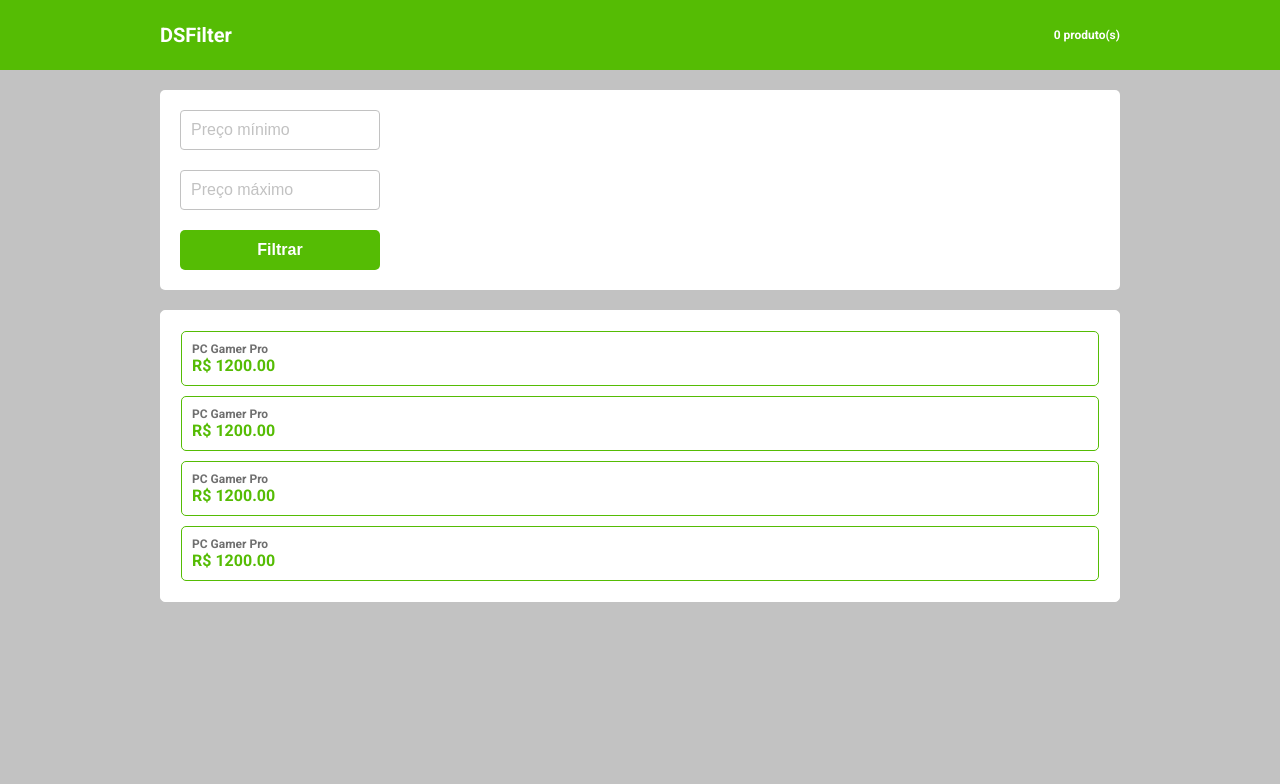
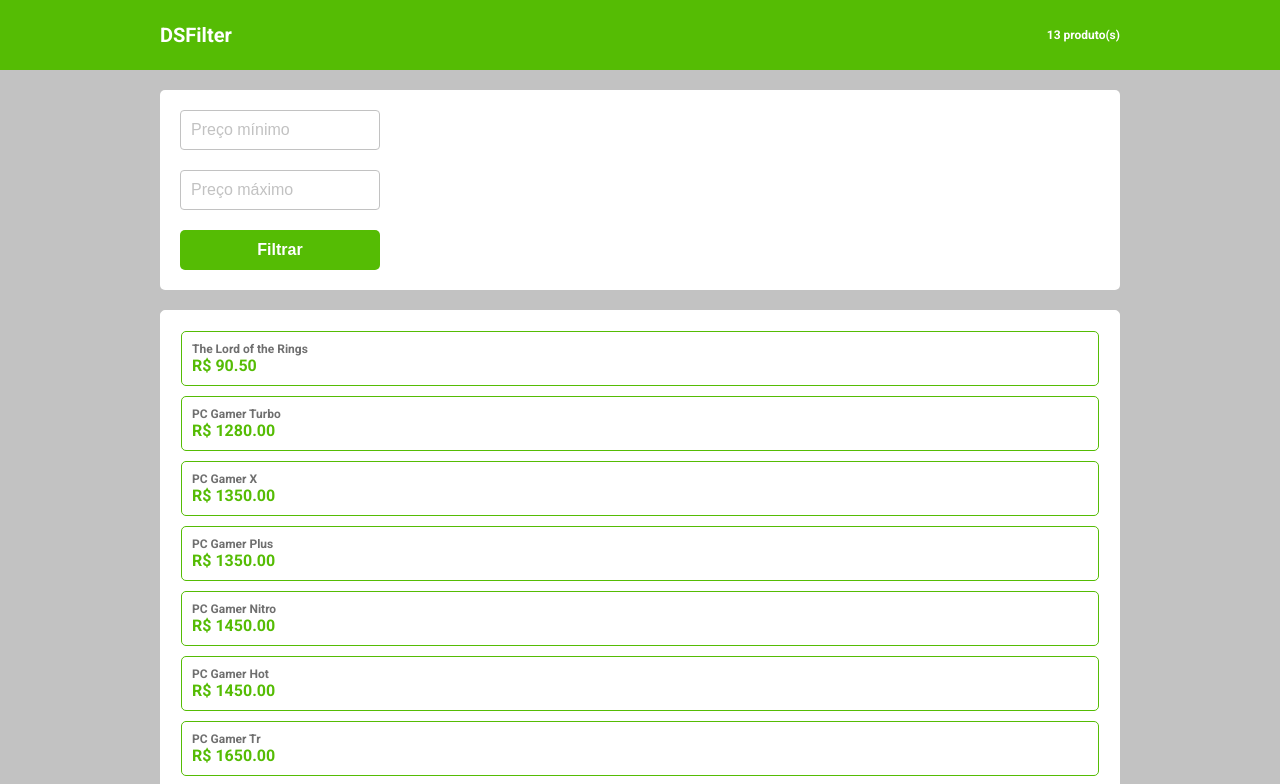
Before and after one commit to elderbr/DSFilter, a React (Vite) app: page / in a window 1280 px wide. Shown: the top 784 px of the page. Built offline with nearby package versions, Linux system fonts and the light colour scheme.

Commit message:
Criado a busca pelo o valor

```diff
--- a/src/App.tsx
+++ b/src/App.tsx
@@ -1,13 +1,25 @@
+import { useState } from "react";
 import Filter from "./components/Filter";
 import Listing from "./components/Listing";
 import Menu from "./components/Menu";
+import { Prices } from "./models/Prices";
+import { ContextPrice } from "./utils/context-price";
+import { ProductDTO } from "./models/ProductDTO";
+import { ContextProducts } from "./utils/context-product";
 
 export default function App() {
+  const [contextPrices, setContextPrices] = useState<Prices>({} as Prices);
+  const [contextProducts, setContextProducts] = useState<ProductDTO[]>(
+    {} as ProductDTO[]
+  );
+
   return (
-    <>
-      <Menu />
-      <Filter />
-      <Listing />
-    </>
+    <ContextPrice.Provider value={{ contextPrices, setContextPrices }}>
+      <ContextProducts.Provider value={{ contextProducts, setContextProducts }}>
+        <Menu />
+        <Filter />
+        <Listing />
+      </ContextProducts.Provider>
+    </ContextPrice.Provider>
   );
 }
--- a/src/components/Filter/index.tsx
+++ b/src/components/Filter/index.tsx
@@ -1,12 +1,45 @@
+import { useContext, useState } from "react";
+import { Prices } from "../../models/Prices";
+import { ContextPrice } from "../../utils/context-price";
 import "./styles.css";
 
 export default function Filter() {
+  const [price, setPrice] = useState<Prices>({});
+  const { setContextPrices } = useContext(ContextPrice);
+
+  function handlePrice(event: React.ChangeEvent<HTMLInputElement>) {
+    const name = event.target.name;
+    const value = event.target.value;
+    setPrice({ ...price, [name]: value });
+  }
+
+  function handleForm(event: React.ChangeEvent<HTMLFormElement>) {
+    event.preventDefault();
+    setContextPrices(price);
+  }
+
   return (
     <div className="container">
-      <form className="dsf-filter">
-        <input type="text" className="dsf-filter-input value-min" placeholder="Preço mínimo" />
-        <input type="text" className="dsf-filter-input value-max" placeholder="Preço máximo" />
-        <button type="submit" className="dsf-filter-btn">Filtrar</button>
+      <form onSubmit={handleForm} className="dsf-filter">
+        <input
+          type="text"
+          name="priceMin"
+          className="dsf-filter-input value-min"
+          placeholder="Preço mínimo"
+          value={price.priceMin || undefined}
+          onChange={handlePrice}
+        />
+        <input
+          type="text"
+          name="priceMax"
+          value={price.priceMax || undefined}
+          className="dsf-filter-input value-max"
+          placeholder="Preço máximo"
+          onChange={handlePrice}
+        />
+        <button type="submit" className="dsf-filter-btn">
+          Filtrar
+        </button>
       </form>
     </div>
   );
--- a/src/components/Listing/index.tsx
+++ b/src/components/Listing/index.tsx
@@ -1,15 +1,31 @@
+import "./styles.css";
+import { useContext, useEffect } from "react";
 import Product from "../Product";
-import "./styles.css"
+import { ContextProducts } from "../../utils/context-product";
+import * as productService from "../../services/product-service";
+import { ContextPrice } from "../../utils/context-price";
 
-export default function Listing(){
-    return(
-        <div className="container">
-            <div className="dsf-listing">
-                <Product />
-                <Product />
-                <Product />
-                <Product />
-            </div>
-        </div>
-    );
+export default function Listing() {
+  const { contextPrices } = useContext(ContextPrice);
+  const { contextProducts, setContextProducts } = useContext(ContextProducts);
+
+  useEffect(() => {
+    let min = contextPrices.priceMin;
+    if (min == undefined || (min < 0)) {
+      min = 0;
+    }
+    let max = contextPrices.priceMax;
+    if (max == undefined || max <= 0) {
+      max = Number.MAX_VALUE;
+    }
+    setContextProducts(productService.findByPrice(min, max));
+  }, [contextPrices]);
+
+  return (
+    <div className="container">
+      <div className="dsf-listing">
+        {contextProducts.length > 0 && contextProducts.map(product => <Product key={product.id} product={product} />)}
+      </div>
+    </div>
+  );
 }
--- a/src/components/Menu/index.tsx
+++ b/src/components/Menu/index.tsx
@@ -1,12 +1,21 @@
+import { useContext, useEffect, useState } from "react";
 import "./styles.css";
+import { ContextProducts } from "../../utils/context-product";
 
 export default function Menu() {
+  const { contextProducts } = useContext(ContextProducts);
+  const [count, setCount] = useState<number>(0);
+
+  useEffect(() => {
+    setCount(contextProducts.length);
+  }, [contextProducts]);
+
   return (
     <header>
       <div className="container dsf-menu">
         <h1>DSFilter</h1>
         <div className="filter-count">
-            <span className="dsf-count">0</span>
+          <span className="dsf-count">{count}</span>
           <span> produto(s)</span>
         </div>
       </div>
--- a/src/components/Product/index.tsx
+++ b/src/components/Product/index.tsx
@@ -1,10 +1,15 @@
+import { ProductDTO } from "../../models/ProductDTO";
 import "./styles.css";
 
-export default function Product() {
+type Props = {
+    product: ProductDTO;
+}
+
+export default function Product({product}: Props) {
   return (
     <div className="dsf-product">
-      <p>PC Gamer Pro</p>
-      <h2>R$ 1200.00</h2>
+      <p>{product.name}</p>
+      <h2>R$ {product.price.toFixed(2)}</h2>
     </div>
   );
 }
--- /dev/null
+++ b/src/models/Prices.ts
@@ -0,0 +1,4 @@
+export type Prices = {
+    priceMin?: number;
+    priceMax?: number;
+}
--- a/src/services/product-service.ts
+++ b/src/services/product-service.ts
@@ -4,6 +4,10 @@ export function findByPrice(min: number, max: number): ProductDTO[] {
     return products
       .filter((x) => x.price >= min && x.price <= max)
       .sort((x, y) => x.price - y.price);
+  }
+
+  export function findAll() : ProductDTO[]{
+    return products;
   }
 
   const products: ProductDTO[] = [
--- /dev/null
+++ b/src/utils/context-price.ts
@@ -0,0 +1,9 @@
+import { createContext } from "react";
+import { Prices } from "../models/Prices";
+
+export type ContextPriceType = {
+    contextPrices: Prices;
+    setContextPrices: (prices: Prices) => void;
+}
+
+export const ContextPrice = createContext({} as ContextPriceType);
--- /dev/null
+++ b/src/utils/context-product.ts
@@ -0,0 +1,10 @@
+import { createContext } from "react";
+import { ProductDTO } from "../models/ProductDTO";
+
+export type ContextProductType = {
+  contextProducts: ProductDTO[];
+  setContextProducts: (products: ProductDTO[]) => void;
+};
+export const ContextProducts = createContext<ContextProductType>(
+  {} as ContextProductType
+);
```
Lines whose indentation alone changed are shown as unchanged.
